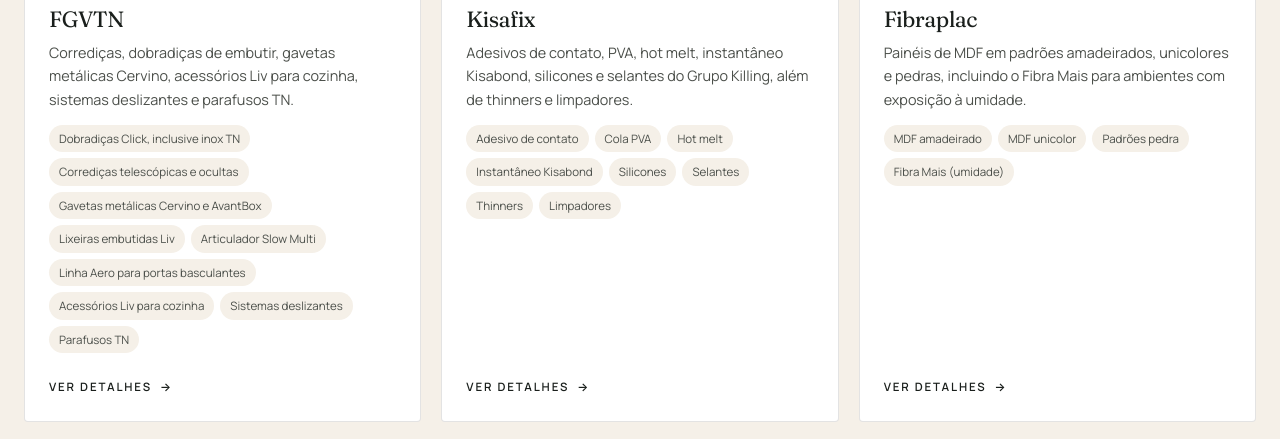
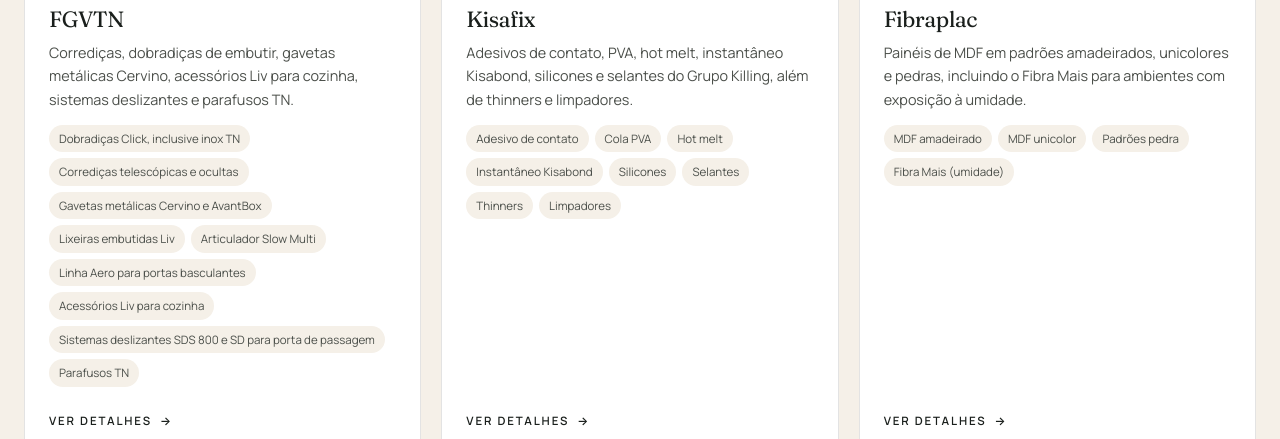
Before and after one commit to costafaria/costafaria.github.io, a plain HTML site: page index.html in a window 1280 px wide. Shown: the part 1363-1802 px from the top of the page. Drawn offline with Linux system fonts and the light colour scheme.

Commit message:
FGV: fotos SDS 800 3 portas e SD porta de passagem

```diff
--- a/index.html
+++ b/index.html
@@ -540,10 +540,10 @@ dialog.ficha[open]::backdrop{animation:some .35s ease}
   var FABRICAS=[
     {id:'fgv',nome:'FGVTN',cat:'Ferragens',cats:['Ferragens'],logo:'cf-logo-fgv.svg',lw:'50%',site:'https://fgvtn.com.br',
      desc:'Corrediças, dobradiças de embutir, gavetas metálicas Cervino, acessórios Liv para cozinha, sistemas deslizantes e parafusos TN.',
-     prod:['Dobradiças Click, inclusive inox TN','Corrediças telescópicas e ocultas','Gavetas metálicas Cervino e AvantBox','Lixeiras embutidas Liv','Articulador Slow Multi','Linha Aero para portas basculantes','Acessórios Liv para cozinha','Sistemas deslizantes','Parafusos TN'],
-     chaves:'ferragem ferragens fgv tn ten aeroflex aeromax aeroplus avantbox unihide corredica telescopica dobradica gaveta cervino liv lixeira porta-tempero canto articulado deslizante porta de correr parafuso chipboard fixacao',
+     prod:['Dobradiças Click, inclusive inox TN','Corrediças telescópicas e ocultas','Gavetas metálicas Cervino e AvantBox','Lixeiras embutidas Liv','Articulador Slow Multi','Linha Aero para portas basculantes','Acessórios Liv para cozinha','Sistemas deslizantes SDS 800 e SD para porta de passagem','Parafusos TN'],
+     chaves:'ferragem ferragens fgv tn ten aeroflex aeromax aeroplus avantbox unihide sds 800 sd 810 820 slowpass slowhide porta de passagem corredica telescopica dobradica gaveta cervino liv lixeira porta-tempero canto articulado deslizante porta de correr parafuso chipboard fixacao',
      foto:'cf-foto-fgv.jpg',alt:'Gaveta metálica Cervino instalada em módulo de cozinha',
-     inteira:true,clara:true,legenda:true,fotos:[['cf-fgv-01.jpg','Gaveta Cervino'],['cf-fgv-02.jpg','Dobradiça TN Click Slow Inox'],['cf-fgv-03.jpg','Gaveta metálica AvantBox'],['cf-fgv-04.jpg','Gaveta metálica Cervino'],['cf-fgv-05.jpg','Lixeira embutida Liv'],['cf-fgv-06.jpg','Corrediça oculta Slowmotion'],['cf-fgv-07.jpg','Corrediça oculta UniHide'],['cf-fgv-08.jpg','Articulador Slow Multi'],['cf-fgv-09.jpg','Articulador Slow Multi'],['cf-fgv-10.jpg','Aeroflex'],['cf-fgv-11.jpg','Aeromax Slow'],['cf-fgv-12.jpg','Aeroplus']],
+     inteira:true,clara:true,legenda:true,fotos:[['cf-fgv-01.jpg','Gaveta Cervino'],['cf-fgv-02.jpg','Dobradiça TN Click Slow Inox'],['cf-fgv-03.jpg','Gaveta metálica AvantBox'],['cf-fgv-04.jpg','Gaveta metálica Cervino'],['cf-fgv-05.jpg','Lixeira embutida Liv'],['cf-fgv-06.jpg','Corrediça oculta Slowmotion'],['cf-fgv-07.jpg','Corrediça oculta UniHide'],['cf-fgv-08.jpg','Articulador Slow Multi'],['cf-fgv-09.jpg','Articulador Slow Multi'],['cf-fgv-10.jpg','Aeroflex'],['cf-fgv-11.jpg','Aeromax Slow'],['cf-fgv-12.jpg','Aeroplus'],['cf-fgv-13.jpg','SDS 800 Slow 3 portas'],['cf-fgv-14.jpg','SDS 800 Slow 3 portas'],['cf-fgv-15.jpg','SD 810 SlowPass para porta de passagem'],['cf-fgv-16.jpg','SD 810 SlowPass para porta de passagem'],['cf-fgv-17.jpg','SD 820 SlowHide para porta de passagem']],
      cats_pdf:[['Guia de Produtos 2026','cat-fgv-guia-de-produtos-2026.pdf','6,6 MB'],['Lançamentos 2026','cat-fgv-lancamentos-2026.pdf','2,6 MB']]},
     {id:'kisafix',nome:'Kisafix',cat:'Colas e químicos',cats:['Colas e químicos'],logo:'cf-logo-kisafix.png',lw:'74%',site:'https://kisafix.com',
      desc:'Adesivos de contato, PVA, hot melt, instantâneo Kisabond, silicones e selantes do Grupo Killing, além de thinners e limpadores.',
```
Also changed, not shown: cf-fgv-13.jpg (added), cf-fgv-14.jpg (added), cf-fgv-15.jpg (added), cf-fgv-16.jpg (added), cf-fgv-17.jpg (added).
